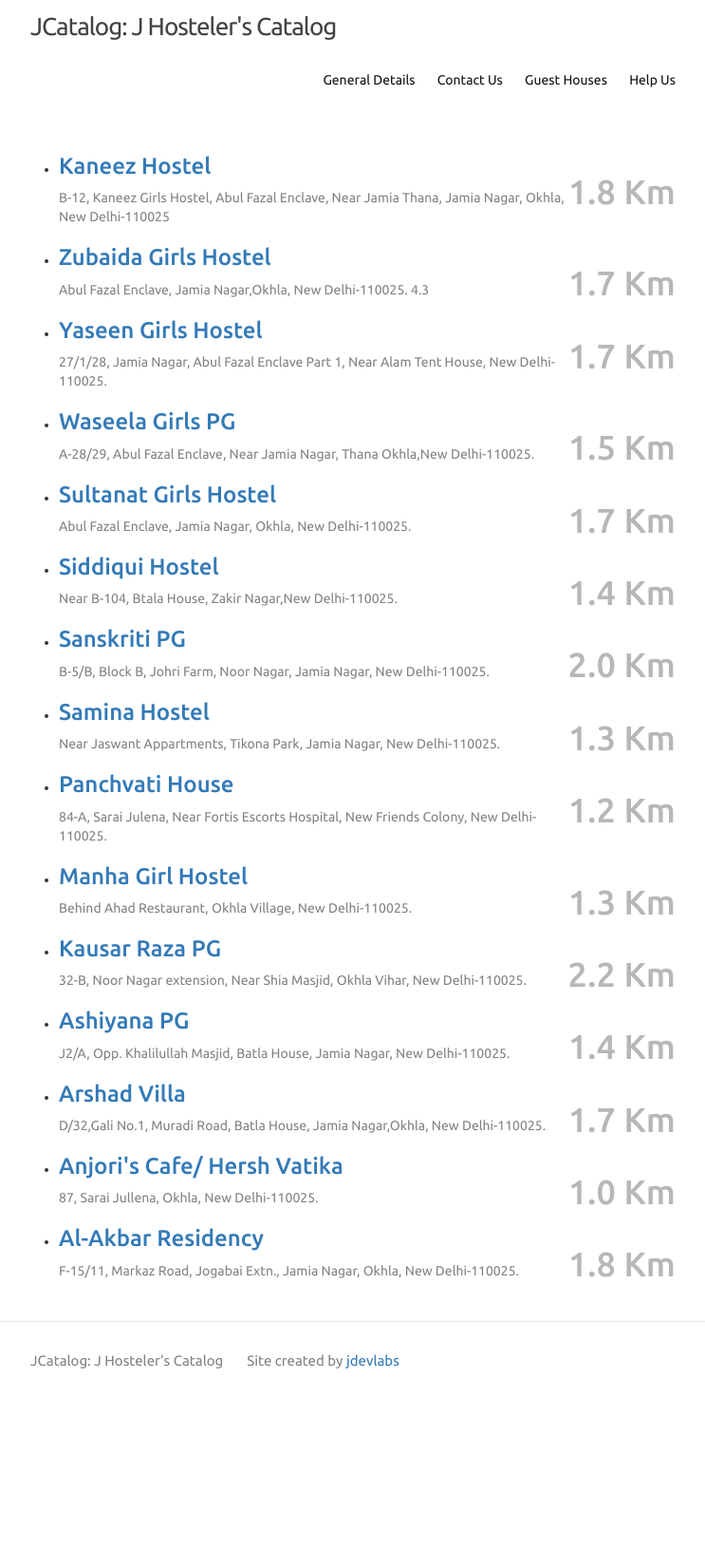
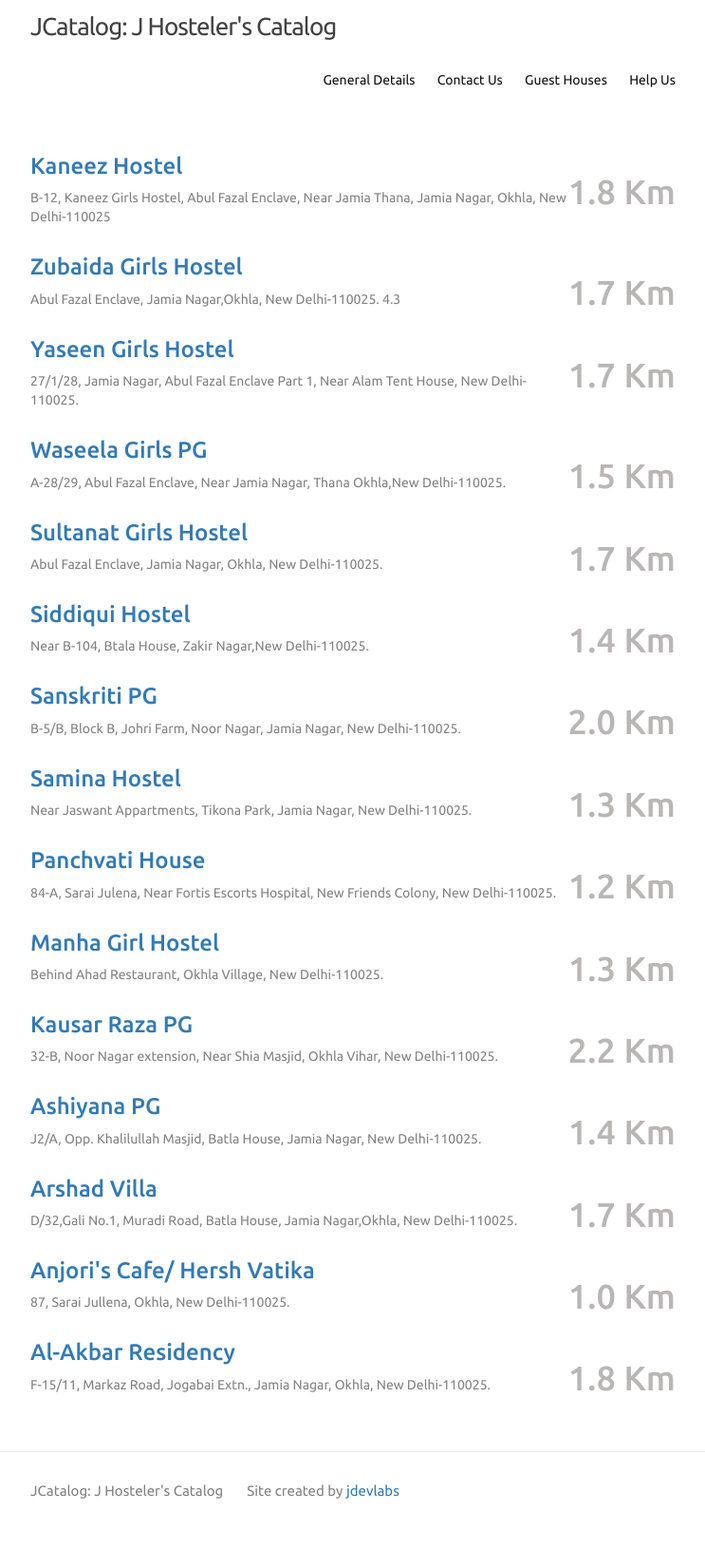
Before and after one commit to jdevlabs/JCatalog, a Jekyll site: the page built from index.html, in a window 1280 px wide. Shown: the whole page at 95% size, without its empty margins (268-1011 px from the left). Built offline with Jekyll 4.4.1, drawn with Linux system fonts in a browser that asks for light colours; nearby versions of some CDN libraries; before the commit the page ends 1513 px from its top, so only the background shows below that.

Commit message:
Update index.html

```diff
--- a/index.html
+++ b/index.html
@@ -11,7 +11,7 @@ layout: default
  </p>
 
 
-  <ul class="post-list1">
+  <ul class="post-list">
     {% for post in site.posts %}
       <li>
         <h1 style="float: right; color: #BAB6B6">{{ post.dist }} Km</h1>
```
